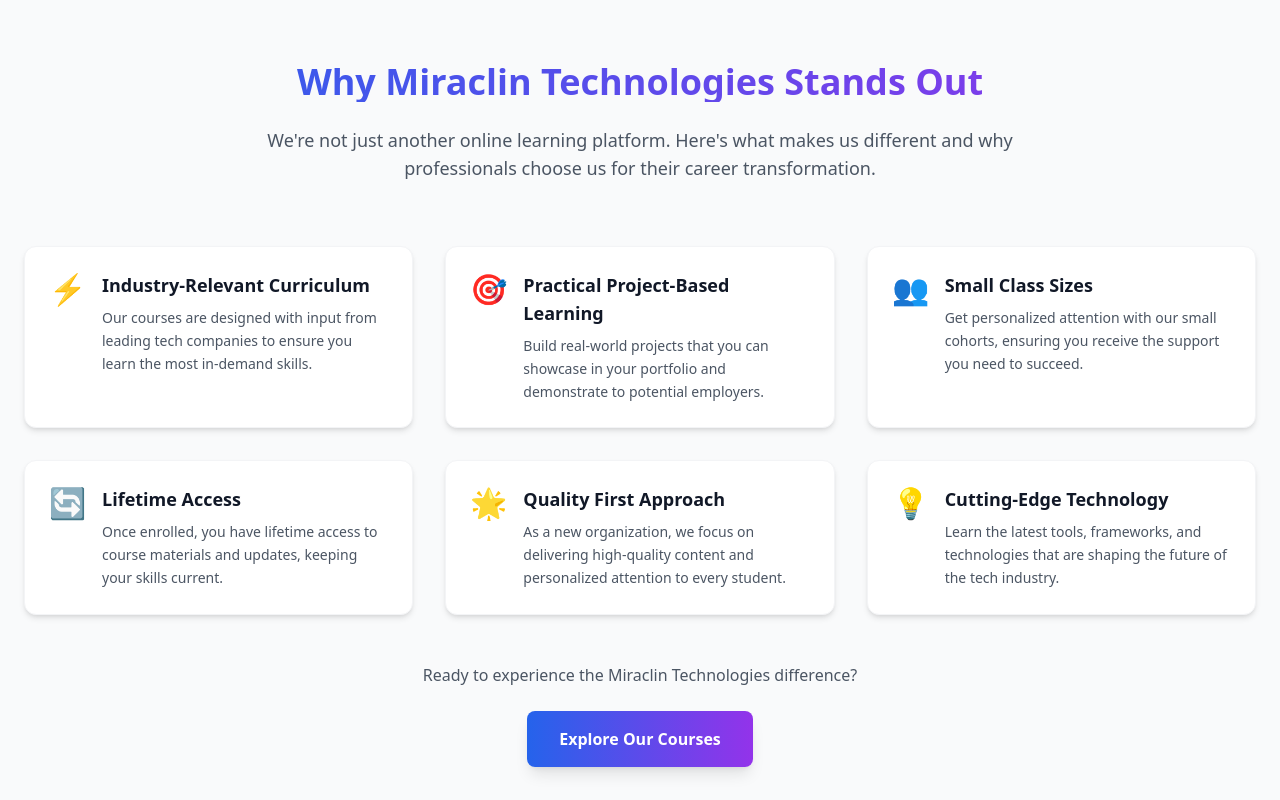
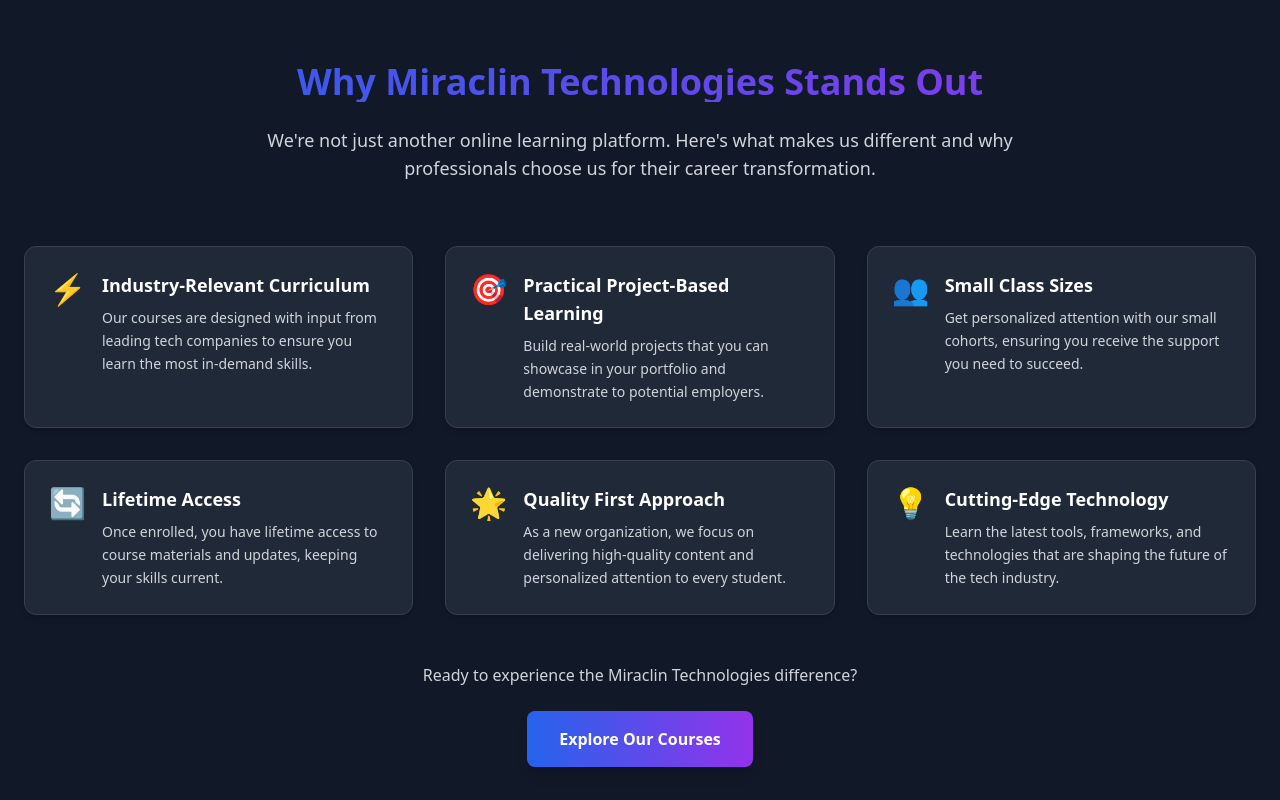
Before and after one commit to miracl-in/miracl-in.github.io, a Next.js app: page / in a window 1280 px wide. Shown: the part 2100-2900 px from the top of the page. Built offline with nearby package versions, Linux system fonts and the light colour scheme.

Commit message:
Update WhyChooseUsSection.tsx

```diff
--- a/components/WhyChooseUsSection.tsx
+++ b/components/WhyChooseUsSection.tsx
@@ -33,13 +33,13 @@ const advantages = [
 
 export default function WhyChooseUsSection() {
   return (
-    <section className="py-16 bg-gray-50">
+    <section className="py-16 bg-gray-50 dark:bg-gray-900">
       <div className="max-w-7xl mx-auto px-6">
         <div className="text-center mb-16">
           <h2 className="text-4xl font-bold mb-6 bg-gradient-to-r from-blue-600 to-purple-600 bg-clip-text text-transparent">
             Why Miraclin Technologies Stands Out
           </h2>
-          <p className="text-lg text-gray-600 max-w-3xl mx-auto">
+          <p className="text-lg text-gray-600 dark:text-gray-300 max-w-3xl mx-auto">
             We're not just another online learning platform. Here's what makes us different and why professionals choose us for their career transformation.
           </p>
         </div>
@@ -48,15 +48,15 @@ export default function WhyChooseUsSection() {
           {advantages.map((advantage, index) => (
             <div
               key={index}
-              className="bg-white p-6 rounded-xl shadow-md hover:shadow-lg transition-all duration-300 border border-gray-100"
+              className="bg-white dark:bg-gray-800 p-6 rounded-xl shadow-md hover:shadow-lg transition-all duration-300 border border-gray-100 dark:border-gray-700"
             >
               <div className="flex items-start gap-4">
                 <div className="text-3xl flex-shrink-0">{advantage.icon}</div>
                 <div>
-                  <h3 className="text-lg font-bold mb-2 text-gray-900">
+                  <h3 className="text-lg font-bold mb-2 text-gray-900 dark:text-white">
                     {advantage.title}
                   </h3>
-                  <p className="text-gray-600 text-sm leading-relaxed">
+                  <p className="text-gray-600 dark:text-gray-300 text-sm leading-relaxed">
                     {advantage.description}
                   </p>
                 </div>
@@ -66,7 +66,7 @@ export default function WhyChooseUsSection() {
         </div>
 
         <div className="text-center mt-12">
-          <p className="text-base text-gray-600 mb-6">
+          <p className="text-base text-gray-600 dark:text-gray-300 mb-6">
             Ready to experience the Miraclin Technologies difference?
           </p>
           <a
```
